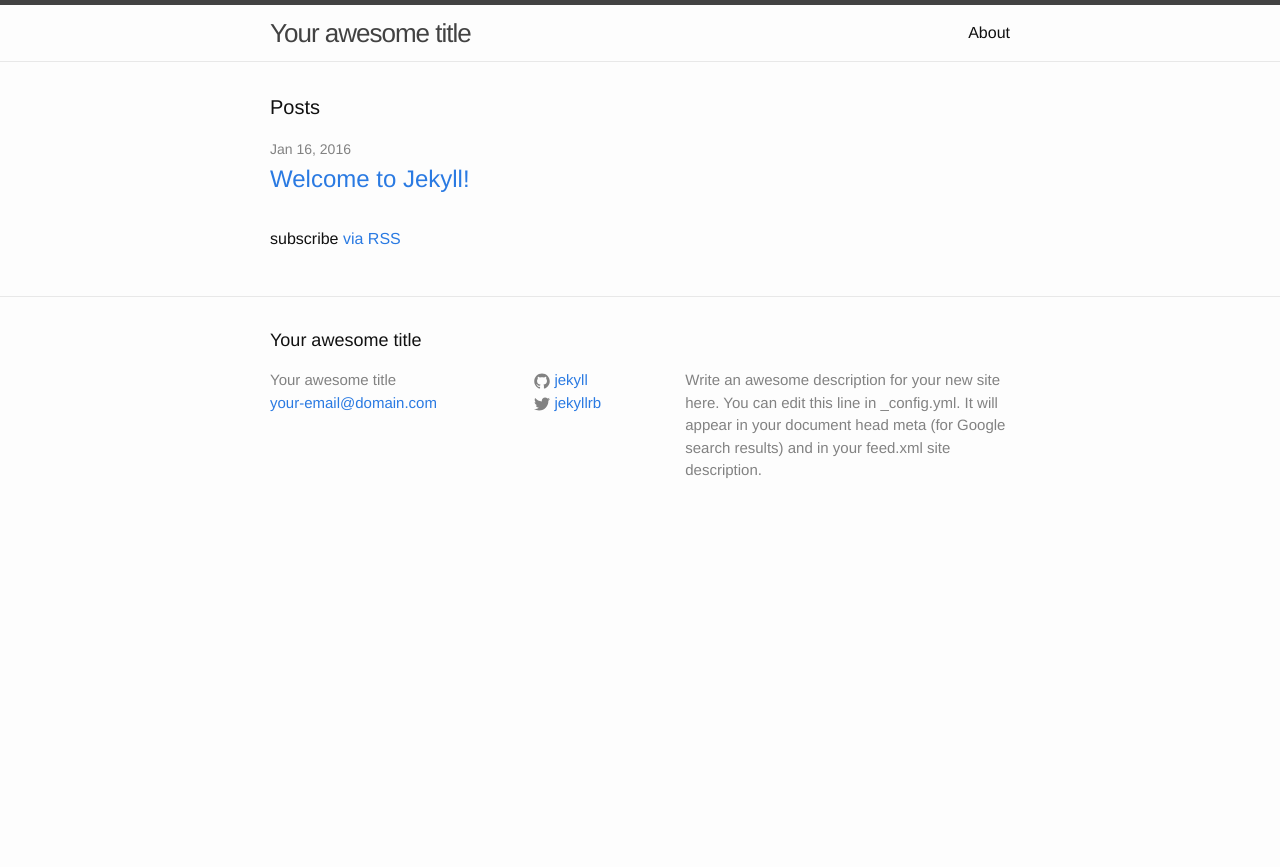
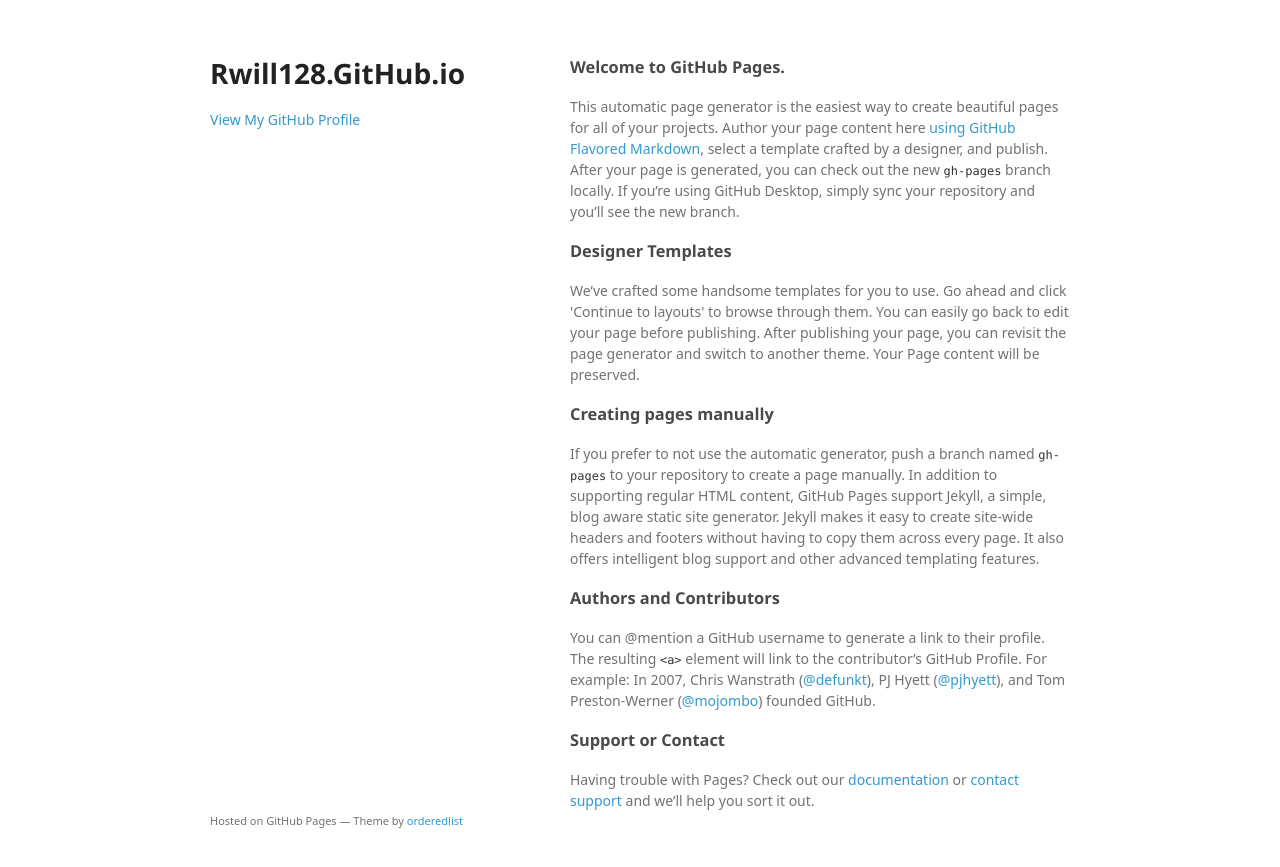
Before and after one commit to rwill128/rwill128.github.io, a Jekyll site: the page index.html, which Jekyll copies as it is, in a window 1280 px wide. Shown: the top 867 px of the page. Built offline with Jekyll 4.4.1, drawn with Linux system fonts in a browser that asks for light colours; some web fonts are replaced.

Commit message:
Replace master branch with page content via GitHub

```diff
--- a/index.html
+++ b/index.html
@@ -1,23 +1,58 @@
----
-layout: default
----
+<!doctype html>
+<html>
+  <head>
+    <meta charset="utf-8">
+    <meta http-equiv="X-UA-Compatible" content="chrome=1">
+    <title>Rwill128.GitHub.io by rwill128</title>
 
-<div class="home">
+    <link rel="stylesheet" href="stylesheets/styles.css">
+    <link rel="stylesheet" href="stylesheets/github-light.css">
+    <meta name="viewport" content="width=device-width">
+    <!--[if lt IE 9]>
+    <script src="//html5shiv.googlecode.com/svn/trunk/html5.js"></script>
+    <![endif]-->
+  </head>
+  <body>
+    <div class="wrapper">
+      <header>
+        <h1>Rwill128.GitHub.io</h1>
+        <p></p>
 
-  <h1 class="page-heading">Posts</h1>
 
-  <ul class="post-list">
-    {% for post in site.posts %}
-      <li>
-        <span class="post-meta">{{ post.date | date: "%b %-d, %Y" }}</span>
+        <p class="view"><a href="https://github.com/rwill128">View My GitHub Profile</a></p>
 
-        <h2>
-          <a class="post-link" href="{{ post.url | prepend: site.baseurl }}">{{ post.title }}</a>
-        </h2>
-      </li>
-    {% endfor %}
-  </ul>
+      </header>
+      <section>
+        <h3>
+<a id="welcome-to-github-pages" class="anchor" href="#welcome-to-github-pages" aria-hidden="true"><span aria-hidden="true" class="octicon octicon-link"></span></a>Welcome to GitHub Pages.</h3>
 
-  <p class="rss-subscribe">subscribe <a href="{{ "/feed.xml" | prepend: site.baseurl }}">via RSS</a></p>
+<p>This automatic page generator is the easiest way to create beautiful pages for all of your projects. Author your page content here <a href="https://guides.github.com/features/mastering-markdown/">using GitHub Flavored Markdown</a>, select a template crafted by a designer, and publish. After your page is generated, you can check out the new <code>gh-pages</code> branch locally. If you’re using GitHub Desktop, simply sync your repository and you’ll see the new branch.</p>
 
-</div>
+<h3>
+<a id="designer-templates" class="anchor" href="#designer-templates" aria-hidden="true"><span aria-hidden="true" class="octicon octicon-link"></span></a>Designer Templates</h3>
+
+<p>We’ve crafted some handsome templates for you to use. Go ahead and click 'Continue to layouts' to browse through them. You can easily go back to edit your page before publishing. After publishing your page, you can revisit the page generator and switch to another theme. Your Page content will be preserved.</p>
+
+<h3>
+<a id="creating-pages-manually" class="anchor" href="#creating-pages-manually" aria-hidden="true"><span aria-hidden="true" class="octicon octicon-link"></span></a>Creating pages manually</h3>
+
+<p>If you prefer to not use the automatic generator, push a branch named <code>gh-pages</code> to your repository to create a page manually. In addition to supporting regular HTML content, GitHub Pages support Jekyll, a simple, blog aware static site generator. Jekyll makes it easy to create site-wide headers and footers without having to copy them across every page. It also offers intelligent blog support and other advanced templating features.</p>
+
+<h3>
+<a id="authors-and-contributors" class="anchor" href="#authors-and-contributors" aria-hidden="true"><span aria-hidden="true" class="octicon octicon-link"></span></a>Authors and Contributors</h3>
+
+<p>You can @mention a GitHub username to generate a link to their profile. The resulting <code>&lt;a&gt;</code> element will link to the contributor’s GitHub Profile. For example: In 2007, Chris Wanstrath (<a href="https://github.com/defunkt" class="user-mention">@defunkt</a>), PJ Hyett (<a href="https://github.com/pjhyett" class="user-mention">@pjhyett</a>), and Tom Preston-Werner (<a href="https://github.com/mojombo" class="user-mention">@mojombo</a>) founded GitHub.</p>
+
+<h3>
+<a id="support-or-contact" class="anchor" href="#support-or-contact" aria-hidden="true"><span aria-hidden="true" class="octicon octicon-link"></span></a>Support or Contact</h3>
+
+<p>Having trouble with Pages? Check out our <a href="https://help.github.com/pages">documentation</a> or <a href="https://github.com/contact">contact support</a> and we’ll help you sort it out.</p>
+      </section>
+      <footer>
+        <p><small>Hosted on GitHub Pages &mdash; Theme by <a href="https://github.com/orderedlist">orderedlist</a></small></p>
+      </footer>
+    </div>
+    <script src="javascripts/scale.fix.js"></script>
+
+  </body>
+</html>
--- /dev/null
+++ b/javascripts/scale.fix.js
@@ -0,0 +1,17 @@
+var metas = document.getElementsByTagName('meta');
+var i;
+if (navigator.userAgent.match(/iPhone/i)) {
+  for (i=0; i<metas.length; i++) {
+    if (metas[i].name == "viewport") {
+      metas[i].content = "width=device-width, minimum-scale=1.0, maximum-scale=1.0";
+    }
+  }
+  document.addEventListener("gesturestart", gestureStart, false);
+}
+function gestureStart() {
+  for (i=0; i<metas.length; i++) {
+    if (metas[i].name == "viewport") {
+      metas[i].content = "width=device-width, minimum-scale=0.25, maximum-scale=1.6";
+    }
+  }
+}
--- /dev/null
+++ b/stylesheets/github-light.css
@@ -0,0 +1,123 @@
+/*
+The MIT License (MIT)
+
+Copyright (c) 2016 GitHub, Inc.
+
+Permission is hereby granted, free of charge, to any person obtaining a copy
+of this software and associated documentation files (the "Software"), to deal
+in the Software without restriction, including without limitation the rights
+to use, copy, modify, merge, publish, distribute, sublicense, and/or sell
+copies of the Software, and to permit persons to whom the Software is
+furnished to do so, subject to the following conditions:
+
+The above copyright notice and this permission notice shall be included in all
+copies or substantial portions of the Software.
+
+THE SOFTWARE IS PROVIDED "AS IS", WITHOUT WARRANTY OF ANY KIND, EXPRESS OR
+IMPLIED, INCLUDING BUT NOT LIMITED TO THE WARRANTIES OF MERCHANTABILITY,
+FITNESS FOR A PARTICULAR PURPOSE AND NONINFRINGEMENT. IN NO EVENT SHALL THE
+AUTHORS OR COPYRIGHT HOLDERS BE LIABLE FOR ANY CLAIM, DAMAGES OR OTHER
+LIABILITY, WHETHER IN AN ACTION OF CONTRACT, TORT OR OTHERWISE, ARISING FROM,
+OUT OF OR IN CONNECTION WITH THE SOFTWARE OR THE USE OR OTHER DEALINGS IN THE
+SOFTWARE.
+
+*/
+
+.pl-c /* comment */ {
+  color: #969896;
+}
+
+.pl-c1 /* constant, variable.other.constant, support, meta.property-name, support.constant, support.variable, meta.module-reference, markup.raw, meta.diff.header */,
+.pl-s .pl-v /* string variable */ {
+  color: #0086b3;
+}
+
+.pl-e /* entity */,
+.pl-en /* entity.name */ {
+  color: #795da3;
+}
+
+.pl-smi /* variable.parameter.function, storage.modifier.package, storage.modifier.import, storage.type.java, variable.other */,
+.pl-s .pl-s1 /* string source */ {
+  color: #333;
+}
+
+.pl-ent /* entity.name.tag */ {
+  color: #63a35c;
+}
+
+.pl-k /* keyword, storage, storage.type */ {
+  color: #a71d5d;
+}
+
+.pl-s /* string */,
+.pl-pds /* punctuation.definition.string, string.regexp.character-class */,
+.pl-s .pl-pse .pl-s1 /* string punctuation.section.embedded source */,
+.pl-sr /* string.regexp */,
+.pl-sr .pl-cce /* string.regexp constant.character.escape */,
+.pl-sr .pl-sre /* string.regexp source.ruby.embedded */,
+.pl-sr .pl-sra /* string.regexp string.regexp.arbitrary-repitition */ {
+  color: #183691;
+}
+
+.pl-v /* variable */ {
+  color: #ed6a43;
+}
+
+.pl-id /* invalid.deprecated */ {
+  color: #b52a1d;
+}
+
+.pl-ii /* invalid.illegal */ {
+  color: #f8f8f8;
+  background-color: #b52a1d;
+}
+
+.pl-sr .pl-cce /* string.regexp constant.character.escape */ {
+  font-weight: bold;
+  color: #63a35c;
+}
+
+.pl-ml /* markup.list */ {
+  color: #693a17;
+}
+
+.pl-mh /* markup.heading */,
+.pl-mh .pl-en /* markup.heading entity.name */,
+.pl-ms /* meta.separator */ {
+  font-weight: bold;
+  color: #1d3e81;
+}
+
+.pl-mq /* markup.quote */ {
+  color: #008080;
+}
+
+.pl-mi /* markup.italic */ {
+  font-style: italic;
+  color: #333;
+}
+
+.pl-mb /* markup.bold */ {
+  font-weight: bold;
+  color: #333;
+}
+
+.pl-md /* markup.deleted, meta.diff.header.from-file */ {
+  color: #bd2c00;
+  background-color: #ffecec;
+}
+
+.pl-mi1 /* markup.inserted, meta.diff.header.to-file */ {
+  color: #55a532;
+  background-color: #eaffea;
+}
+
+.pl-mdr /* meta.diff.range */ {
+  font-weight: bold;
+  color: #795da3;
+}
+
+.pl-mo /* meta.output */ {
+  color: #1d3e81;
+}
--- /dev/null
+++ b/stylesheets/styles.css
@@ -0,0 +1,324 @@
+@font-face {
+  font-family: 'Noto Sans';
+  font-weight: 400;
+  font-style: normal;
+  src: url('../fonts/Noto-Sans-regular/Noto-Sans-regular.eot');
+  src: url('../fonts/Noto-Sans-regular/Noto-Sans-regular.eot?#iefix') format('embedded-opentype'),
+       local('Noto Sans'),
+       local('Noto-Sans-regular'),
+       url('../fonts/Noto-Sans-regular/Noto-Sans-regular.woff2') format('woff2'),
+       url('../fonts/Noto-Sans-regular/Noto-Sans-regular.woff') format('woff'),
+       url('../fonts/Noto-Sans-regular/Noto-Sans-regular.ttf') format('truetype'),
+       url('../fonts/Noto-Sans-regular/Noto-Sans-regular.svg#NotoSans') format('svg');
+}
+
+@font-face {
+  font-family: 'Noto Sans';
+  font-weight: 700;
+  font-style: normal;
+  src: url('../fonts/Noto-Sans-700/Noto-Sans-700.eot');
+  src: url('../fonts/Noto-Sans-700/Noto-Sans-700.eot?#iefix') format('embedded-opentype'),
+       local('Noto Sans Bold'),
+       local('Noto-Sans-700'),
+       url('../fonts/Noto-Sans-700/Noto-Sans-700.woff2') format('woff2'),
+       url('../fonts/Noto-Sans-700/Noto-Sans-700.woff') format('woff'),
+       url('../fonts/Noto-Sans-700/Noto-Sans-700.ttf') format('truetype'),
+       url('../fonts/Noto-Sans-700/Noto-Sans-700.svg#NotoSans') format('svg');
+}
+
+@font-face {
+  font-family: 'Noto Sans';
+  font-weight: 400;
+  font-style: italic;
+  src: url('../fonts/Noto-Sans-italic/Noto-Sans-italic.eot');
+  src: url('../fonts/Noto-Sans-italic/Noto-Sans-italic.eot?#iefix') format('embedded-opentype'),
+       local('Noto Sans Italic'),
+       local('Noto-Sans-italic'),
+       url('../fonts/Noto-Sans-italic/Noto-Sans-italic.woff2') format('woff2'),
+       url('../fonts/Noto-Sans-italic/Noto-Sans-italic.woff') format('woff'),
+       url('../fonts/Noto-Sans-italic/Noto-Sans-italic.ttf') format('truetype'),
+       url('../fonts/Noto-Sans-italic/Noto-Sans-italic.svg#NotoSans') format('svg');
+}
+
+@font-face {
+  font-family: 'Noto Sans';
+  font-weight: 700;
+  font-style: italic;
+  src: url('../fonts/Noto-Sans-700italic/Noto-Sans-700italic.eot');
+  src: url('../fonts/Noto-Sans-700italic/Noto-Sans-700italic.eot?#iefix') format('embedded-opentype'),
+       local('Noto Sans Bold Italic'),
+       local('Noto-Sans-700italic'),
+       url('../fonts/Noto-Sans-700italic/Noto-Sans-700italic.woff2') format('woff2'),
+       url('../fonts/Noto-Sans-700italic/Noto-Sans-700italic.woff') format('woff'),
+       url('../fonts/Noto-Sans-700italic/Noto-Sans-700italic.ttf') format('truetype'),
+       url('../fonts/Noto-Sans-700italic/Noto-Sans-700italic.svg#NotoSans') format('svg');
+}
+
+body {
+  background-color: #fff;
+  padding:50px;
+  font: 14px/1.5 "Noto Sans", "Helvetica Neue", Helvetica, Arial, sans-serif;
+  color:#727272;
+  font-weight:400;
+}
+
+h1, h2, h3, h4, h5, h6 {
+  color:#222;
+  margin:0 0 20px;
+}
+
+p, ul, ol, table, pre, dl {
+  margin:0 0 20px;
+}
+
+h1, h2, h3 {
+  line-height:1.1;
+}
+
+h1 {
+  font-size:28px;
+}
+
+h2 {
+  color:#393939;
+}
+
+h3, h4, h5, h6 {
+  color:#494949;
+}
+
+a {
+  color:#39c;
+  text-decoration:none;
+}
+
+a:hover {
+  color:#069;
+}
+
+a small {
+  font-size:11px;
+  color:#777;
+  margin-top:-0.3em;
+  display:block;
+}
+
+a:hover small {
+  color:#777;
+}
+
+.wrapper {
+  width:860px;
+  margin:0 auto;
+}
+
+blockquote {
+  border-left:1px solid #e5e5e5;
+  margin:0;
+  padding:0 0 0 20px;
+  font-style:italic;
+}
+
+code, pre {
+  font-family:Monaco, Bitstream Vera Sans Mono, Lucida Console, Terminal, Consolas, Liberation Mono, DejaVu Sans Mono, Courier New, monospace;
+  color:#333;
+  font-size:12px;
+}
+
+pre {
+  padding:8px 15px;
+  background: #f8f8f8;
+  border-radius:5px;
+  border:1px solid #e5e5e5;
+  overflow-x: auto;
+}
+
+table {
+  width:100%;
+  border-collapse:collapse;
+}
+
+th, td {
+  text-align:left;
+  padding:5px 10px;
+  border-bottom:1px solid #e5e5e5;
+}
+
+dt {
+  color:#444;
+  font-weight:700;
+}
+
+th {
+  color:#444;
+}
+
+img {
+  max-width:100%;
+}
+
+header {
+  width:270px;
+  float:left;
+  position:fixed;
+  -webkit-font-smoothing:subpixel-antialiased;
+}
+
+header ul {
+  list-style:none;
+  height:40px;
+  padding:0;
+  background: #f4f4f4;
+  border-radius:5px;
+  border:1px solid #e0e0e0;
+  width:270px;
+}
+
+header li {
+  width:89px;
+  float:left;
+  border-right:1px solid #e0e0e0;
+  height:40px;
+}
+
+header li:first-child a {
+  border-radius:5px 0 0 5px;
+}
+
+header li:last-child a {
+  border-radius:0 5px 5px 0;
+}
+
+header ul a {
+  line-height:1;
+  font-size:11px;
+  color:#999;
+  display:block;
+  text-align:center;
+  padding-top:6px;
+  height:34px;
+}
+
+header ul a:hover {
+  color:#999;
+}
+
+header ul a:active {
+  background-color:#f0f0f0;
+}
+
+strong {
+  color:#222;
+  font-weight:700;
+}
+
+header ul li + li + li {
+  border-right:none;
+  width:89px;
+}
+
+header ul a strong {
+  font-size:14px;
+  display:block;
+  color:#222;
+}
+
+section {
+  width:500px;
+  float:right;
+  padding-bottom:50px;
+}
+
+small {
+  font-size:11px;
+}
+
+hr {
+  border:0;
+  background:#e5e5e5;
+  height:1px;
+  margin:0 0 20px;
+}
+
+footer {
+  width:270px;
+  float:left;
+  position:fixed;
+  bottom:50px;
+  -webkit-font-smoothing:subpixel-antialiased;
+}
+
+@media print, screen and (max-width: 960px) {
+
+  div.wrapper {
+    width:auto;
+    margin:0;
+  }
+
+  header, section, footer {
+    float:none;
+    position:static;
+    width:auto;
+  }
+
+  header {
+    padding-right:320px;
+  }
+
+  section {
+    border:1px solid #e5e5e5;
+    border-width:1px 0;
+    padding:20px 0;
+    margin:0 0 20px;
+  }
+
+  header a small {
+    display:inline;
+  }
+
+  header ul {
+    position:absolute;
+    right:50px;
+    top:52px;
+  }
+}
+
+@media print, screen and (max-width: 720px) {
+  body {
+    word-wrap:break-word;
+  }
+
+  header {
+    padding:0;
+  }
+
+  header ul, header p.view {
+    position:static;
+  }
+
+  pre, code {
+    word-wrap:normal;
+  }
+}
+
+@media print, screen and (max-width: 480px) {
+  body {
+    padding:15px;
+  }
+
+  header ul {
+    width:99%;
+  }
+
+  header li, header ul li + li + li {
+    width:33%;
+  }
+}
+
+@media print {
+  body {
+    padding:0.4in;
+    font-size:12pt;
+    color:#444;
+  }
+}
```
Also changed, not shown: params.json (added, +6 -0 lines).
